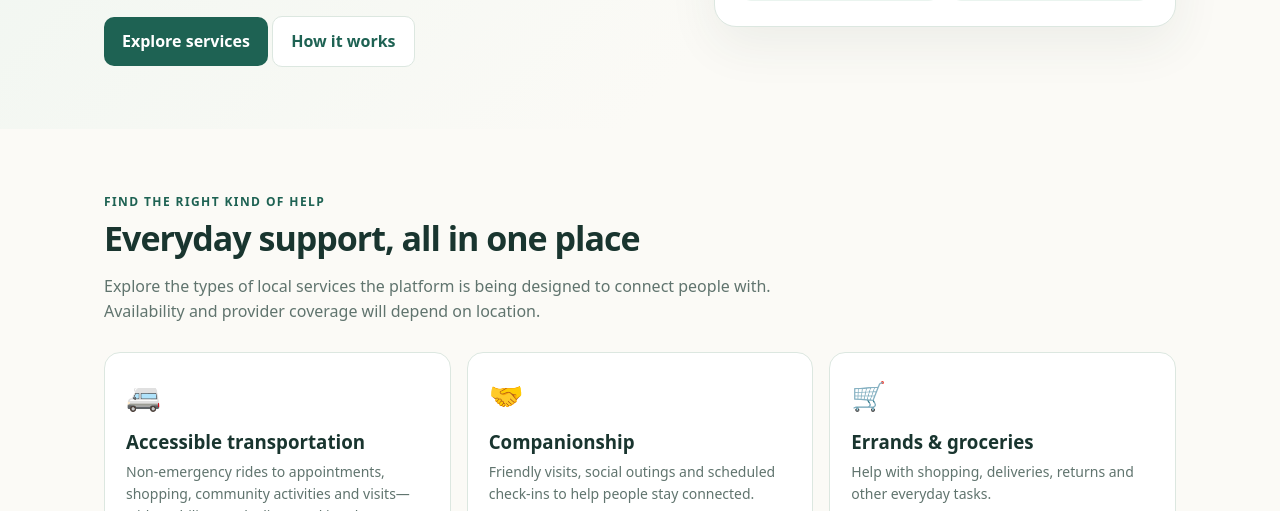
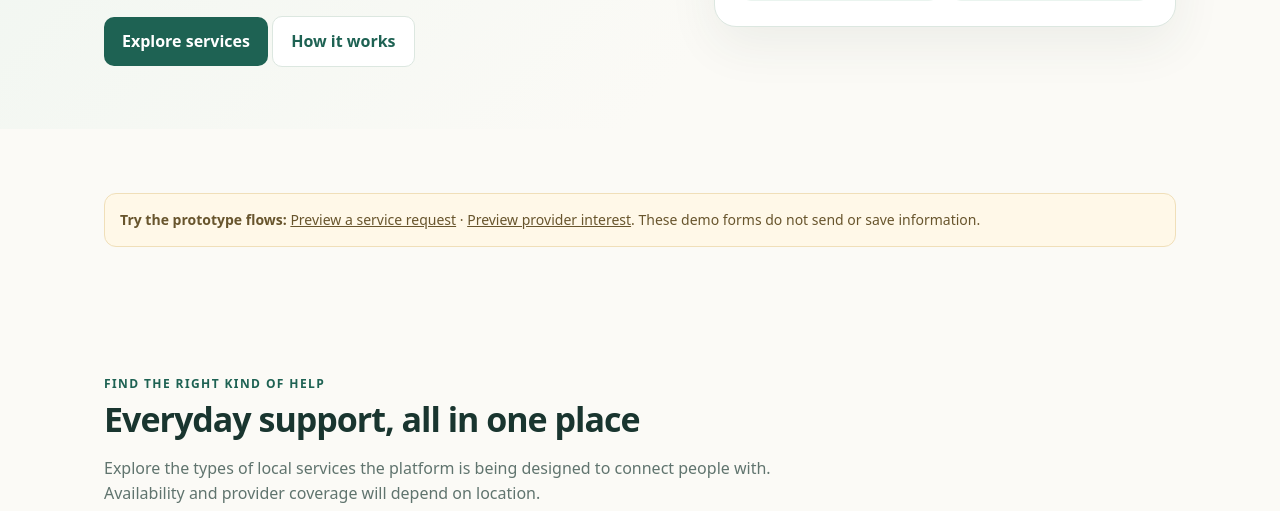
Before and after one commit to tritchot666/QuoteBack, a plain HTML site: page independent-living/prototype/index.html in a window 1280 px wide. Shown: the part 589-1100 px from the top of the page. Drawn offline with Linux system fonts and the light colour scheme.

Commit message:
Link customer and provider intake demos from landing page

```diff
--- a/independent-living/prototype/index.html
+++ b/independent-living/prototype/index.html
@@ -16,6 +16,7 @@
 <header class="wrap nav"><a class="brand" href="#">Independent Living <span>Canada</span></a><nav class="navlinks"><a href="#services">Services</a><a href="#how">How it works</a><a href="#families">For families</a></nav><a class="btn" href="#services">Explore support</a></header>
 <main>
 <section class="hero"><div class="wrap hero-grid"><div><div class="eyebrow">Practical help, closer to home</div><h1>More independence.<br>Less worry for families.</h1><p>Find local support for the everyday things that help older adults and people with disabilities live safely, comfortably and connected to their communities.</p><a class="btn" href="#services">Explore services</a> <a class="btn secondary" href="#how">How it works</a></div><aside class="hero-card"><h3>Support for everyday life</h3><div class="quick"><div><b>🚐</b>Accessible rides</div><div><b>🤝</b>Companionship</div><div><b>🛒</b>Errands & groceries</div><div><b>🏡</b>Home help</div><div><b>🛠️</b>Home modifications</div><div><b>💚</b>Family coordination</div></div></aside></div></section>
+<section class="section"><div class="wrap"><div class="notice"><strong>Try the prototype flows:</strong> <a href="request-support.html">Preview a service request</a> · <a href="provider-interest.html">Preview provider interest</a>. These demo forms do not send or save information.</div></div></section>
 <section class="section" id="services"><div class="wrap"><div class="eyebrow">Find the right kind of help</div><h2>Everyday support, all in one place</h2><p class="sub">Explore the types of local services the platform is being designed to connect people with. Availability and provider coverage will depend on location.</p><div class="cards">
 <article class="card"><div class="ico">🚐</div><h3>Accessible transportation</h3><p>Non-emergency rides to appointments, shopping, community activities and visits—with mobility needs discussed in advance.</p></article>
 <article class="card"><div class="ico">🤝</div><h3>Companionship</h3><p>Friendly visits, social outings and scheduled check-ins to help people stay connected.</p></article>
```
